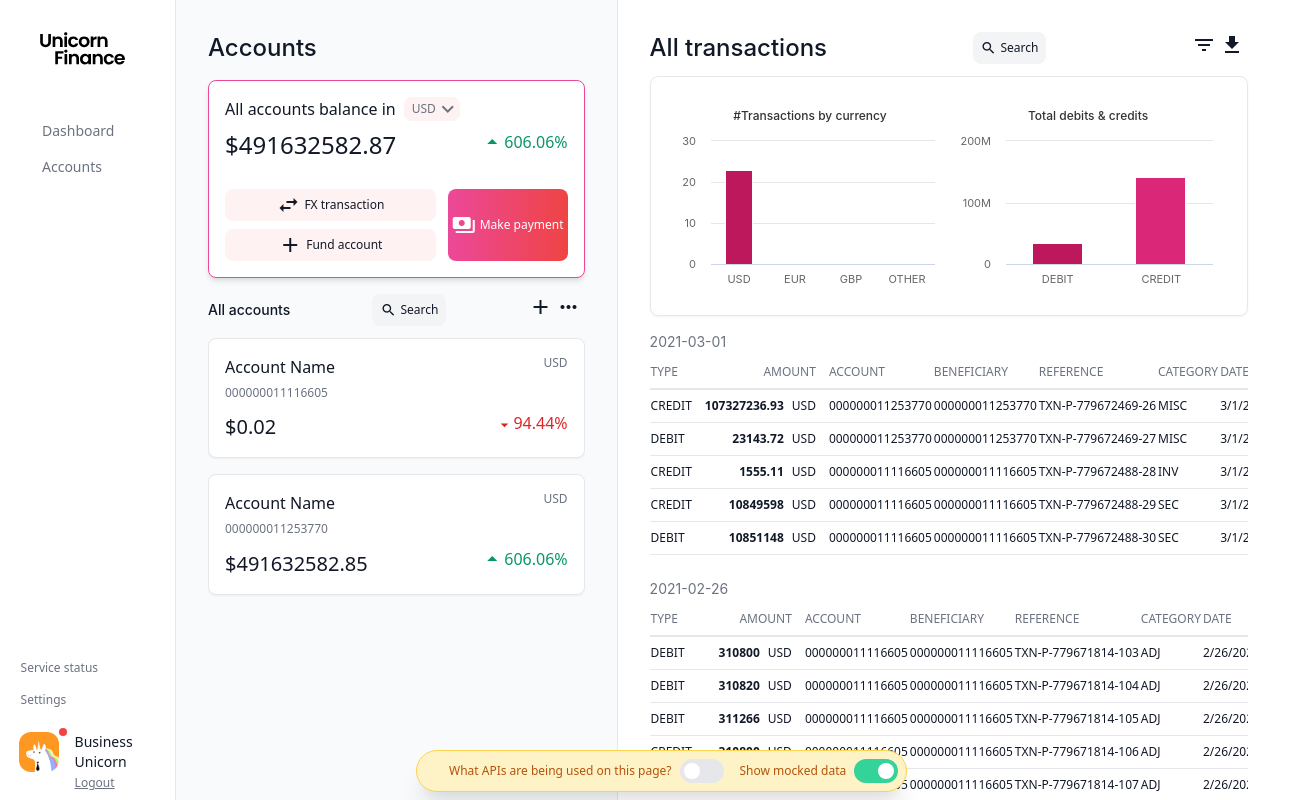
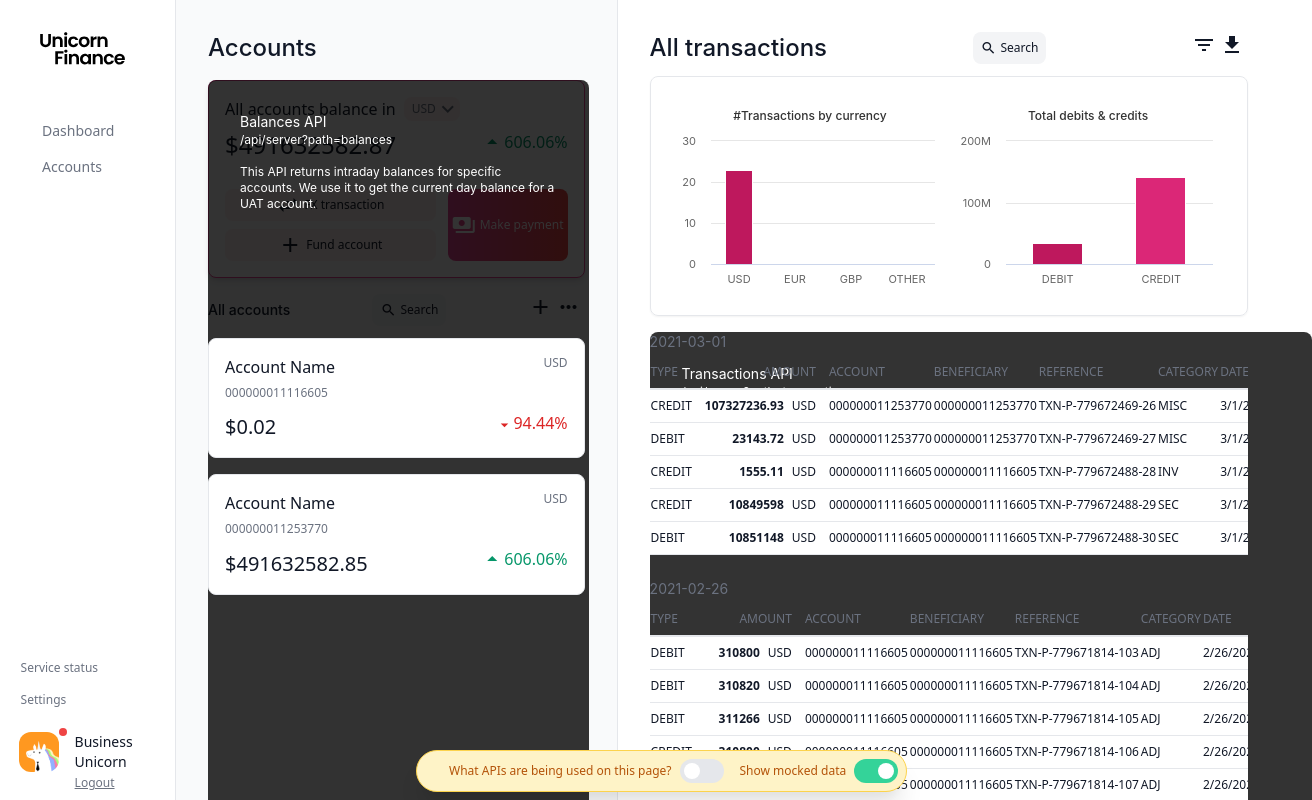
Before and after one commit to jpmorganchase/payments, a React (Create React App) app in the folder client/: page / in a window 1280 px wide. Shown: the top 800 px of the page, 1312 px wide, since content can reach past the window. Built offline with nearby package versions, Linux system fonts and the light colour scheme; no server answers.

Commit message:
Update account display to be less nested

```diff
--- a/client/src/components/pages/AccountPage/AccountPage.js
+++ b/client/src/components/pages/AccountPage/AccountPage.js
@@ -1,4 +1,4 @@
-import React from 'react';
+import React, { useEffect } from 'react';
 import WhatAPI from '../../whatAPI';
 import AccountInfo from './accountInfo/index';
 import TransactionInfo from './transactionInfo/index';
@@ -11,26 +11,24 @@ const balanceMockData = require('./mockJson/uf-balances.json');
 const balancePriorMockData = require('./mockJson/uf-balances-prior.json');
 const transactionMockData = require('./mockJson/uf-transactions.json');
 
-const BASE_PATH = 'http://localhost:3000';
-
 const config = {
   apiDetails: [
     {
       name: 'Balances',
-      path: `${BASE_PATH}/api/server?path=balances`,
+      path: `/api/server?path=balances`,
 
       cacheKey: 'balances',
       refreshInterval: 43200000,
     },
     {
       name: 'Transactions',
-      path: `${BASE_PATH}/api/server?path=transactions`,
+      path: `/api/server?path=transactions`,
       cacheKey: 'transactions',
       refreshInterval: 1800000,
     },
     {
       name: 'Balances Prior',
-      path: `${BASE_PATH}/api/server?path=balancesprior`,
+      path: `/api/server?path=balancesprior`,
       cacheKey: 'balances_prior',
       refreshInterval: 43200000,
     },
@@ -46,7 +44,11 @@ const AccountPage = () => {
     React.useState(false);
   const [selectedTransaction, setSelectedTransaction] = React.useState({});
   const [selectedAccount, setSelectedAccount] = React.useState({});
-
+  const [data, setData] = React.useState({
+    balance: balanceMockData,
+    transaction: transactionMockData,
+    previousDayBalance: balancePriorMockData,
+  });
   const results = config.apiDetails.map((api) =>
     usePost(api.path, api.cacheKey, api.refreshInterval),
   );
@@ -61,52 +63,13 @@ const AccountPage = () => {
     setSelectedTransaction(transaction);
   };
 
-  const displayPanels = () => {
+  useEffect(() => {
     if (displayingMockedData) {
-      if (displayingApiData) {
-        return (
-          <div className='flex flex-wrap'>
-            <AccountInfo
-              data={balanceMockData}
-              previous={balancePriorMockData}
-              apiData={config.apiDetails}
-              setSelectedAccount={setSelectedAccount}
-              selectedAccount={selectedAccount}
-            />
-            <TransactionInfo
-              transactions={transactionMockData}
-              openTransactionDialog={openTransactionDialog}
-              selectedAccount={selectedAccount}
-              apiData={config.apiDetails}
-            />
-          </div>
-        );
-      } else {
-        return (
-          <div className='flex flex-wrap'>
-            <AccountInfo
-              data={balanceMockData}
-              previous={balancePriorMockData}
-              setSelectedAccount={setSelectedAccount}
-              selectedAccount={selectedAccount}
-            />
-            <TransactionInfo
-              transactions={transactionMockData}
-              openTransactionDialog={openTransactionDialog}
-              selectedAccount={selectedAccount}
-            />
-          </div>
-        );
-      }
-    } else if (results.some((r) => r.isLoading)) {
-      return (
-        <div className='text-center pt-24'>
-          <Spinner />
-        </div>
-      );
-    } else if (results.some((r) => r.isError)) {
-      const first = results.find((r) => r.error);
-      return <div className='text-center pt-24'>{first.error.message}</div>;
+      setData({
+        balance: balanceMockData,
+        transaction: transactionMockData,
+        previousDayBalance: balancePriorMockData,
+      });
     } else {
       const balanceData = queryClient.getQueryData(
         config.apiDetails[0].cacheKey,
@@ -117,46 +80,46 @@ const AccountPage = () => {
       const previousDayBalanceData = queryClient.getQueryData(
         config.apiDetails[2].cacheKey,
       );
-      if (displayingApiData) {
+      setData({
+        balance: balanceData,
+        transaction: transactionData,
+        previousDayBalance: previousDayBalanceData,
+      });
+    }
+  }, [displayingMockedData]);
+
+  const displayPanels = () => {
+    if (!displayingMockedData && results.some((r) => r.isLoading)) {
+      return (
+        <div className='text-center pt-24'>
+          <Spinner />
+        </div>
+      );
+    } else if (!displayingMockedData && results.some((r) => r.isError)) {
+      const first = results.find((r) => r.error);
+      return <div className='text-center pt-24'>{first.error.message}</div>;
+    }
     return (
       <div className='flex flex-wrap'>
         <AccountInfo
-              data={balanceData}
-              previous={previousDayBalanceData}
-              apiData={config.apiDetails}
+          data={data.balance}
+          previous={data.previousDayBalance}
           setSelectedAccount={setSelectedAccount}
           selectedAccount={selectedAccount}
+          apiData={config.apiDetails}
         />
         <TransactionInfo
-              transactions={transactionData}
+          transactions={data.transaction}
           openTransactionDialog={openTransactionDialog}
           selectedAccount={selectedAccount}
           apiData={config.apiDetails}
         />
       </div>
     );
-      } else {
-        return (
-          <div className='flex flex-wrap'>
-            <AccountInfo
-              data={balanceData}
-              previous={previousDayBalanceData}
-              setSelectedAccount={setSelectedAccount}
-              selectedAccount={selectedAccount}
-            />
-            <TransactionInfo
-              transactions={transactionData}
-              openTransactionDialog={openTransactionDialog}
-              selectedAccount={selectedAccount}
-            />
-          </div>
-        );
-      }
-    }
   };
 
   return (
-    <div>
+    <>
       {displayPanels()}
       <TransactionJsonDialog
         open={transactionDialogOpen}
@@ -170,7 +133,7 @@ const AccountPage = () => {
         toggleApiData={toggleApiData}
         apiDataEnabled={displayingApiData}
       />
-    </div>
+    </>
   );
 };
 
--- a/client/src/components/pages/ServiceStatusPage/ServiceStatusPage.js
+++ b/client/src/components/pages/ServiceStatusPage/ServiceStatusPage.js
@@ -21,7 +21,7 @@ const config = {
 const ServiceStatusPage = () => {
   const [displayingApiData, setDisplayingApiData] = React.useState(false);
   const [displayingMockedData, setDisplayingMockedData] = React.useState(true);
-  const [data, setData] = React.useState([]);
+  const [data, setData] = React.useState(mockedData);
 
   const response = usePost(
     config.apiDetails[0].backendPath,
@@ -41,7 +41,7 @@ const ServiceStatusPage = () => {
     } else {
       setData(response?.data);
     }
-  }, [displayingMockedData, response]);
+  }, [displayingMockedData]);
 
   const displayTable = () => {
     if (
```
Lines whose indentation alone changed are shown as unchanged.
